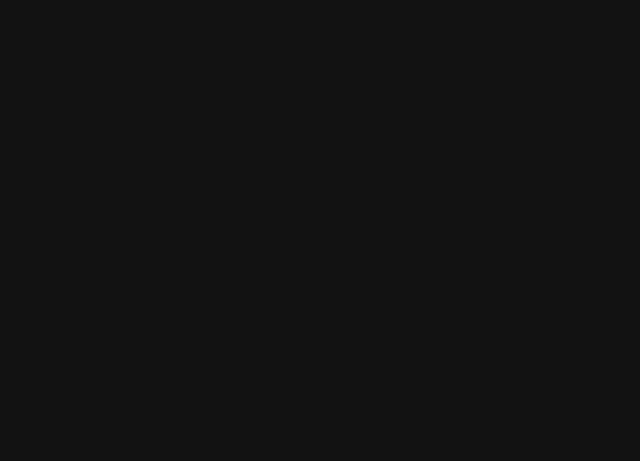
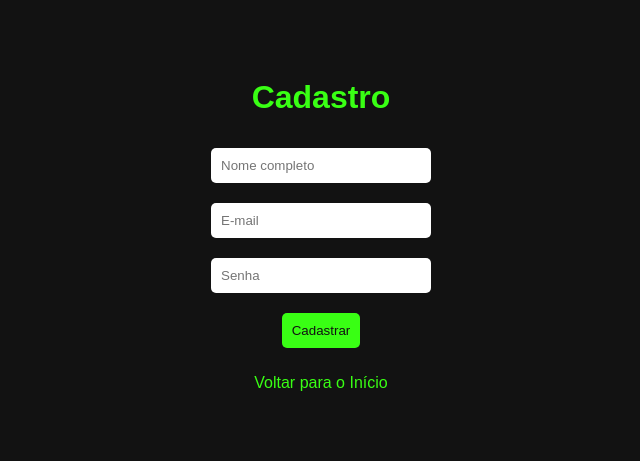
Before and after one commit to guilhermemunhoz2/indicapay, a plain HTML site: page cadastro.html in a window 1280 px wide. Shown: the whole page, without its empty margins (319-959 px from the left). Drawn offline with Linux system fonts and the light colour scheme.

Commit message:
Update cadastro.html

```diff
--- a/cadastro.html
+++ b/cadastro.html
@@ -9,9 +9,36 @@
             color: #39ff14;
             font-family: Arial, sans-serif;
             text-align: center;
-            padding-top: 50px;
+            padding: 50px;
+        }
+        input, button {
+            padding: 10px;
+            margin: 10px;
+            border: none;
+            border-radius: 5px;
         }
         input {
-            padding: 10px;
-            margin: 10px;
-            border: 1px solid
+            width: 200px;
+        }
+        button {
+            background-color: #39ff14;
+            color: #121212;
+            cursor: pointer;
+        }
+        a {
+            color: #39ff14;
+            text-decoration: none;
+        }
+    </style>
+</head>
+<body>
+    <h1>Cadastro</h1>
+    <form action="#" method="post">
+        <input type="text" placeholder="Nome completo" required><br>
+        <input type="email" placeholder="E-mail" required><br>
+        <input type="password" placeholder="Senha" required><br>
+        <button type="submit">Cadastrar</button>
+    </form>
+    <p><a href="index.html">Voltar para o Início</a></p>
+</body>
+</html>
```
